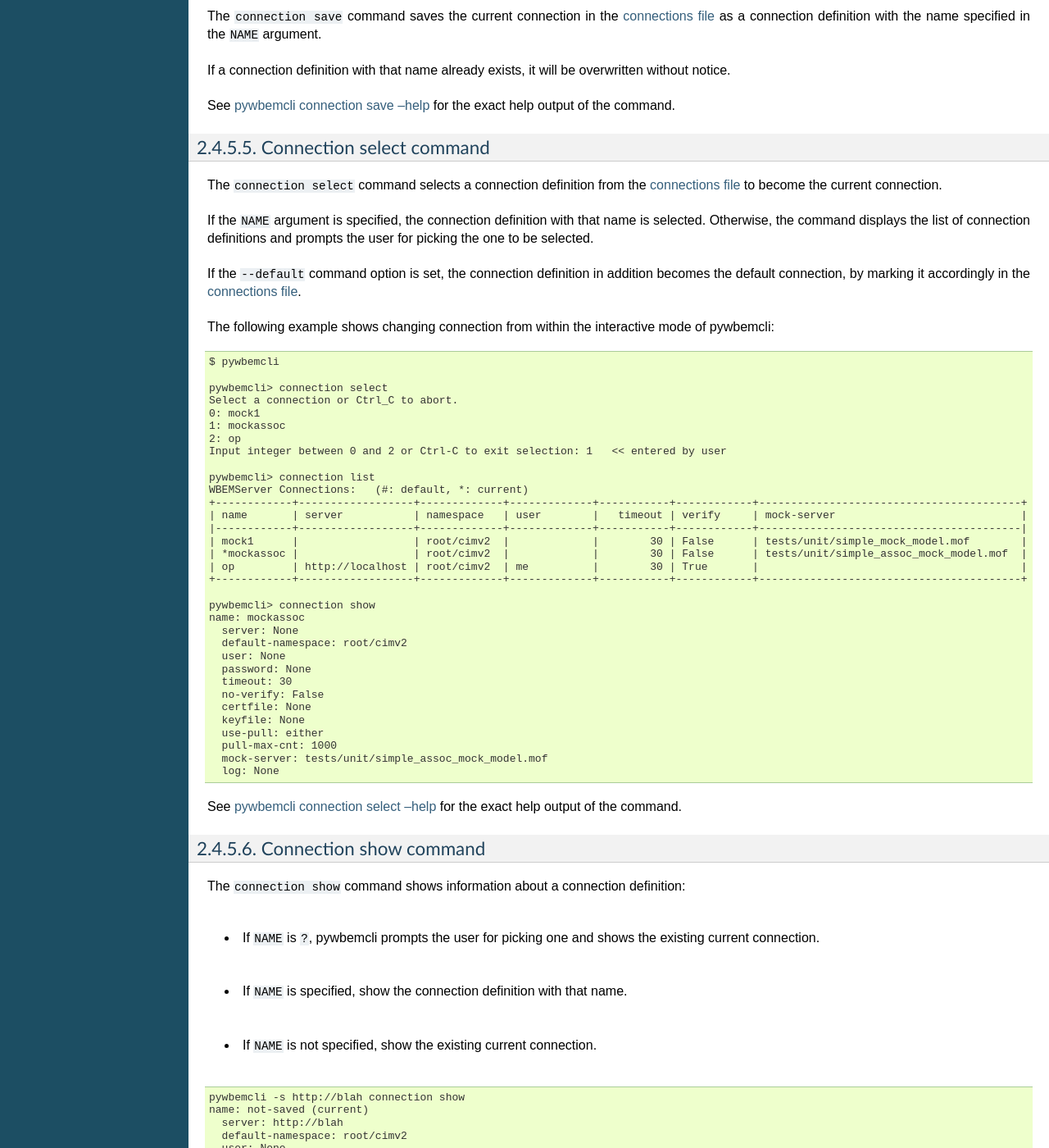
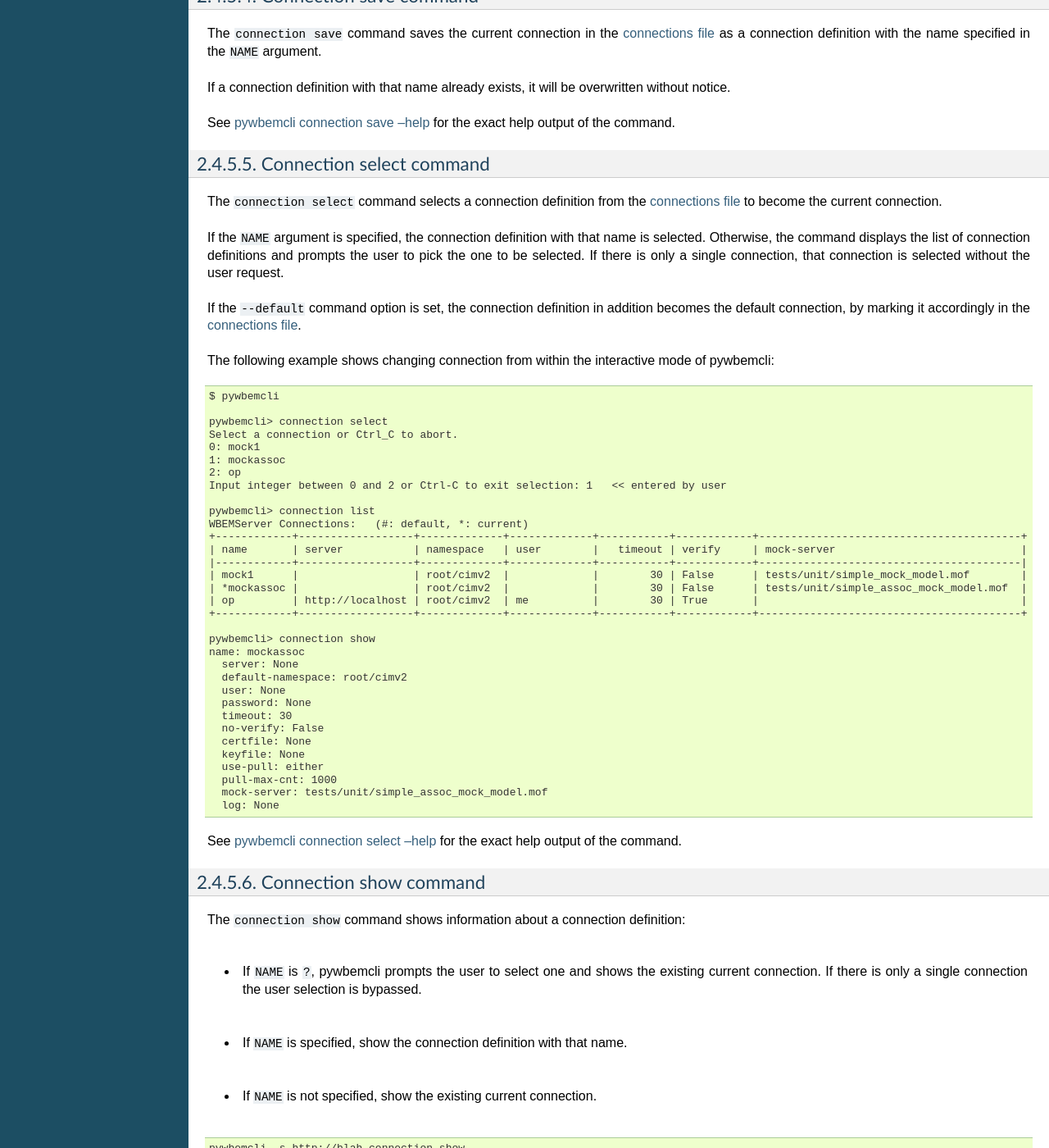
Before and after one commit to pywbem/pywbemtools, a Sphinx documentation site: the page built from docs/pywbemcli/commands.rst, in a window 1280 px wide and 1400 px high, scrolled down 19861 px. Shown: the whole window at 82% size. Built offline with Sphinx 7.4.7, drawn with Linux system fonts in a browser that asks for light colours; the version number could not be read and is left out; some of the changed text lies outside the part shown.

Commit message:
pick_from_list bypass user request if only one choice
Modify the pick_from_list() that normally issues a list of choices for the
user to pick one without issuing the pick list when there is only a
single choice and return that choice.  This bypasses the user having
to pick from a choice of one when there is only one choice.

Adds test for this and a change to the documentation to document this
behavior.

```diff
--- a/docs/pywbemcli/commands.rst
+++ b/docs/pywbemcli/commands.rst
@@ -1145,7 +1145,9 @@
 
 If the ``NAME`` argument is specified, the connection definition with that name
 is deleted. Otherwise, the command displays the list of connection definitions
-and prompts the user for picking the one to be deleted.
+and prompts the user to select the one to be deleted. If there is only a
+single connection, that connection is deleted without the user selection
+request.
 
 Example that deletes a connection definition by the specified name:
 
@@ -1267,7 +1269,9 @@
 
 If the ``NAME`` argument is specified, the connection definition with that name
 is selected. Otherwise, the command displays the list of connection definitions
-and prompts the user for picking the one to be selected.
+and prompts the user to pick the one to be selected. If there is only a
+single connection, that connection is selected without the user
+request.
 
 If the ``--default`` command option is set, the connection definition in
 addition becomes the default connection, by marking it accordingly in the
@@ -1322,8 +1326,9 @@
 
 The ``connection show`` command shows information about a connection definition:
 
-* If ``NAME`` is ``?``, pywbemcli prompts the user for picking one and shows
-  the existing current connection.
+* If ``NAME`` is ``?``, pywbemcli prompts the user to select one and shows
+  the existing current connection. If there is only a single connection the
+  user selection is bypassed.
 * If ``NAME`` is specified, show the connection definition with that name.
 * If ``NAME`` is not specified, show the existing current connection.
 
--- a/docs/pywbemcli/features.rst
+++ b/docs/pywbemcli/features.rst
@@ -228,7 +228,8 @@
   :ref:`Interactively selecting INSTANCENAME command argument` (i.e.
   CLASSNAME.?). The namespace of the instance is the namespace specified with
   the ``-namespace``/``-n`` command option, or the default namespace of the
-  connection.
+  connection.  If there is only a single instance, that instance is selected
+  automaticaly with without user request.
 
 * By specifying the WBEM URI without keybindings and using the --key option
   to specify the keybindings ad defined in section
```
Also changed, not shown: docs/pywbemcli/cmdshelp.rst (+23 -23 lines), 3 other files.
